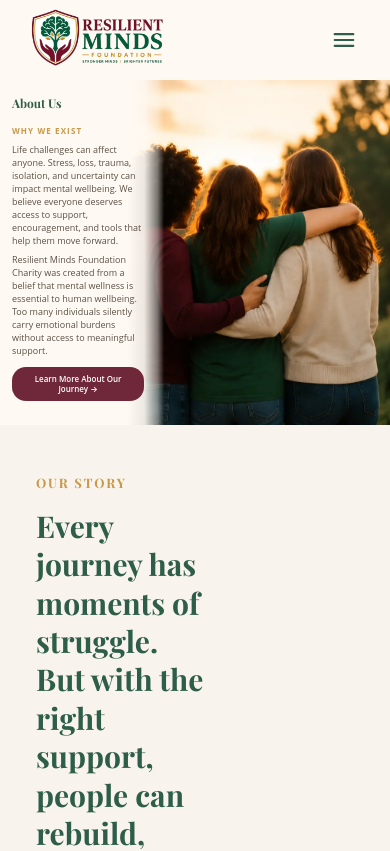
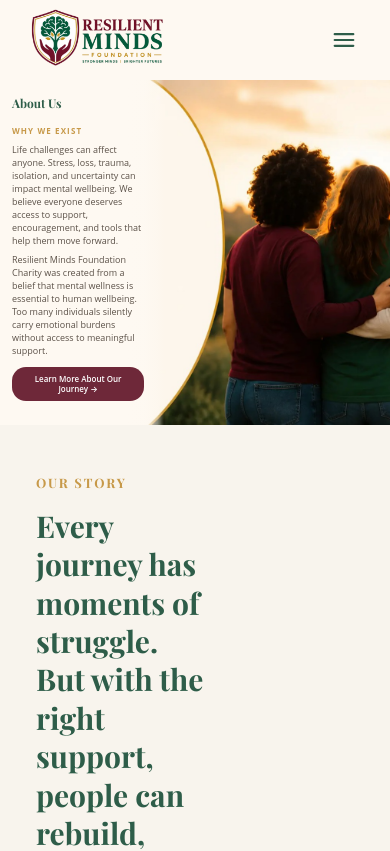
Before and after one commit to Martins-technologies/Resilent-MINDS-foundation, a React (Vite) app: page /about-us in a window 390 px wide. Shown: the top 851 px of the page. Built offline with nearby package versions, Linux system fonts and the light colour scheme; a web font is replaced by a local one.

Commit message:
everythkng working

```diff
--- a/src/components/about/AboutHero.jsx
+++ b/src/components/about/AboutHero.jsx
@@ -3,7 +3,7 @@ import PageHero from '../layout/PageHero';
 
 const AboutHero = () => {
   return (
-    <PageHero image="/abouthero.jpeg" ariaLabel="About Us hero">
+    <PageHero image="/abouthero.jpeg" ariaLabel="About Us hero" imageShiftRight={5}>
       <h1 className="mb-2 font-heading font-bold text-forest leading-tight text-4xl md:text-5xl lg:text-[3.25rem]">
         About Us
       </h1>
--- a/src/components/layout/PageHero.jsx
+++ b/src/components/layout/PageHero.jsx
@@ -1,11 +1,19 @@
 import styles from '../../styles/PageHero.module.css';
 
-const PageHero = ({ image, ariaLabel, children }) => {
+const PageHero = ({ image, ariaLabel, imageShiftRight = 0, children }) => {
+  const shift = imageShiftRight ? `${imageShiftRight}%` : '0%';
+
   return (
     <section
       className={styles.section}
       aria-label={ariaLabel}
-      style={{ backgroundImage: `url('${image}')` }}
+      style={{
+        backgroundImage: `url('${image}')`,
+        '--hero-shift': shift,
+        backgroundPosition: imageShiftRight
+          ? `calc(50% + ${imageShiftRight}%) center`
+          : undefined,
+      }}
     >
       <img
         src={image}
--- a/src/components/who-we-help/WhoWeHelpHero.jsx
+++ b/src/components/who-we-help/WhoWeHelpHero.jsx
@@ -2,7 +2,7 @@ import PageHero from '../layout/PageHero';
 
 const WhoWeHelpHero = () => {
   return (
-    <PageHero image="/whowehelpshero.png" ariaLabel="Who We Help hero">
+    <PageHero image="/whowehelpshero.png" ariaLabel="Who We Help hero" imageShiftRight={5}>
       <span className="eyebrow block mb-5">
         Who We Help
       </span>
--- a/src/styles/PageHero.module.css
+++ b/src/styles/PageHero.module.css
@@ -107,10 +107,11 @@
     display: block;
     position: absolute;
     inset: 0;
-    width: 100%;
+    width: calc(100% + var(--hero-shift, 0%));
     height: 100%;
     object-fit: cover;
-    object-position: right center;
+    object-position: center center;
+    transform: translateX(var(--hero-shift, 0%));
     z-index: 0;
   }
 
```
